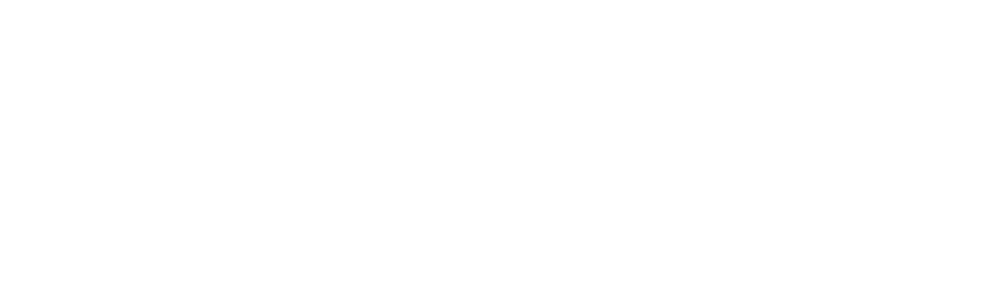
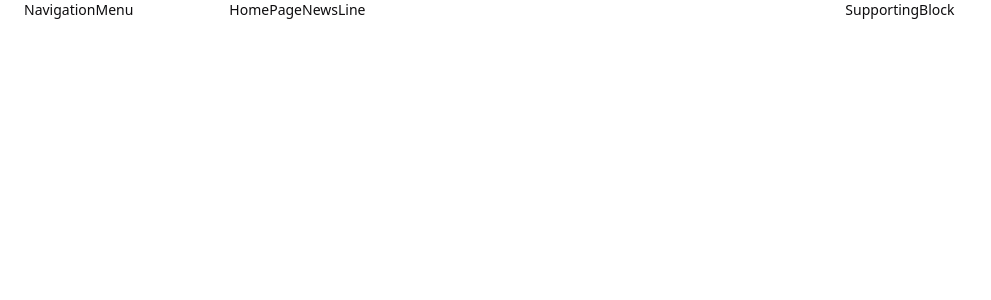
Before and after one commit to Mandred19/social-networking-service-like-project, a React (Create React App) app: page / in a window 1280 px wide. Shown: the top 300 px of the page, without its empty margins (0-991 px from the left). Built offline with nearby package versions, Linux system fonts and the light colour scheme.

Commit message:
add base layout for main pages

```diff
--- a/src/Router/index.tsx
+++ b/src/Router/index.tsx
@@ -4,6 +4,8 @@
 import Authorization from '../screens/Authorization';
 import AuthorizationRegistration from '../screens/Authorization/AuthorizationRegistration';
 import AuthorizationLogIn from '../screens/Authorization/AuthorizationLogIn';
+
+import Main from '../screens/HomePage';
 
 const Router: FC = (): ReactElement => {
   return (
@@ -12,6 +14,9 @@
       <Route path="/authorization" exact component={Authorization} />
       <Route path="/sign-up" exact component={AuthorizationRegistration} />
       <Route path="/log-in" exact component={AuthorizationLogIn} />
+
+      {/* HomePage routes */}
+      <Route path="/" exact component={Main} />
     </Switch>
   );
 };
--- /dev/null
+++ b/src/components/GridWrapper.tsx
@@ -0,0 +1,38 @@
+import React, { PropsWithChildren, ReactElement } from 'react';
+
+import { createStyles, Grid, makeStyles, Theme, Container } from '@material-ui/core';
+
+import theme from '../theme';
+
+const useStyles = makeStyles((theme: Theme) =>
+  createStyles({
+    container: {
+      height: '100%',
+      flex: 1,
+    },
+  }),
+);
+
+const GridWrapper = ({ FirstColumn, SecondColumn, ThirdColumn }: PropsWithChildren<any>): ReactElement => {
+  const classes = useStyles();
+
+  return (
+    <Container className={classes.container}>
+      <Grid container className={classes.container}>
+        <Grid item xl={3} lg={2} className={classes.container}>
+          <FirstColumn />
+        </Grid>
+
+        <Grid item xl={5} lg={6} className={classes.container}>
+          <SecondColumn />
+        </Grid>
+
+        <Grid item xl={4} lg={4} className={classes.container}>
+          <ThirdColumn />
+        </Grid>
+      </Grid>
+    </Container>
+  );
+};
+
+export default GridWrapper;
--- /dev/null
+++ b/src/components/NavigationMenu/index.tsx
@@ -0,0 +1,19 @@
+import React, { FC, ReactElement } from 'react';
+
+import { createStyles, makeStyles, Theme } from '@material-ui/core';
+
+import theme from '../../theme';
+
+const useStyles = makeStyles((theme: Theme) => createStyles({}));
+
+const NavigationMenu: FC = (): ReactElement => {
+  const classes = useStyles();
+
+  return (
+    <section>
+      <div>NavigationMenu</div>
+    </section>
+  );
+};
+
+export default NavigationMenu;
--- /dev/null
+++ b/src/components/SupportingBlock/index.tsx
@@ -0,0 +1,19 @@
+import React, { FC, ReactElement } from 'react';
+
+import { createStyles, makeStyles, Theme } from '@material-ui/core';
+
+import theme from '../../theme';
+
+const useStyles = makeStyles((theme: Theme) => createStyles({}));
+
+const SupportingBlock: FC = (): ReactElement => {
+  const classes = useStyles();
+
+  return (
+    <section>
+      <div>SupportingBlock</div>
+    </section>
+  );
+};
+
+export default SupportingBlock;
--- /dev/null
+++ b/src/screens/HomePage/HomePageNewsLine.tsx
@@ -0,0 +1,19 @@
+import React, { FC, ReactElement } from 'react';
+
+import { createStyles, makeStyles, Theme } from '@material-ui/core';
+
+import theme from '../../theme';
+
+const useStyles = makeStyles((theme: Theme) => createStyles({}));
+
+const HomePageNewsLine: FC = (): ReactElement => {
+  const classes = useStyles();
+
+  return (
+    <section>
+      <div>HomePageNewsLine</div>
+    </section>
+  );
+};
+
+export default HomePageNewsLine;
--- /dev/null
+++ b/src/screens/HomePage/index.tsx
@@ -0,0 +1,20 @@
+import React, { FC, ReactElement } from 'react';
+
+import { createStyles, makeStyles, Theme } from '@material-ui/core';
+
+import GridWrapper from '../../components/GridWrapper';
+import NavigationMenu from '../../components/NavigationMenu';
+import HomePageNewsLine from './HomePageNewsLine';
+import SupportingBlock from '../../components/SupportingBlock';
+
+import theme from '../../theme';
+
+const useStyles = makeStyles((theme: Theme) => createStyles({}));
+
+const HomePage: FC = (): ReactElement => {
+  const classes = useStyles();
+
+  return <GridWrapper FirstColumn={NavigationMenu} SecondColumn={HomePageNewsLine} ThirdColumn={SupportingBlock} />;
+};
+
+export default HomePage;
```
